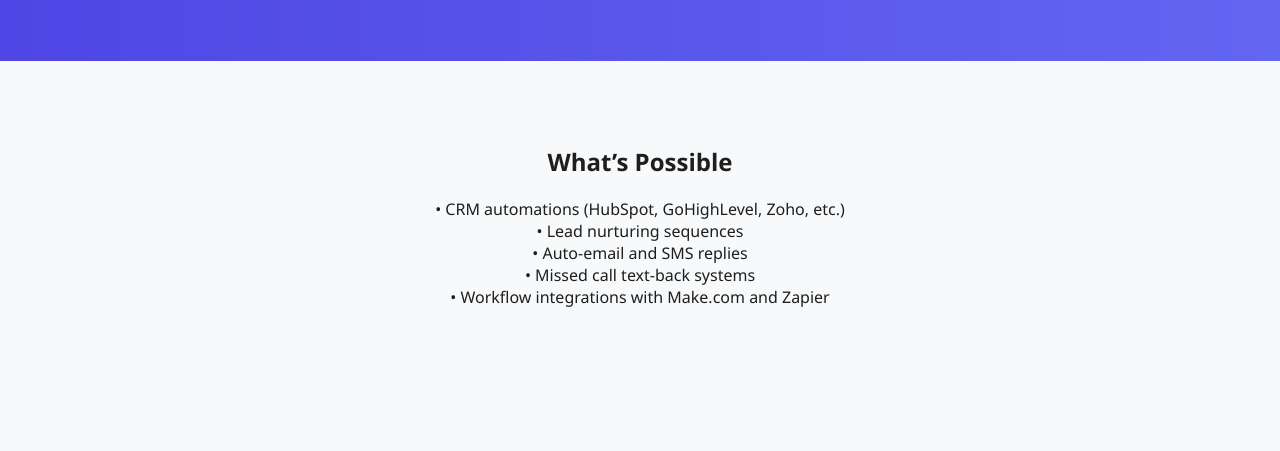
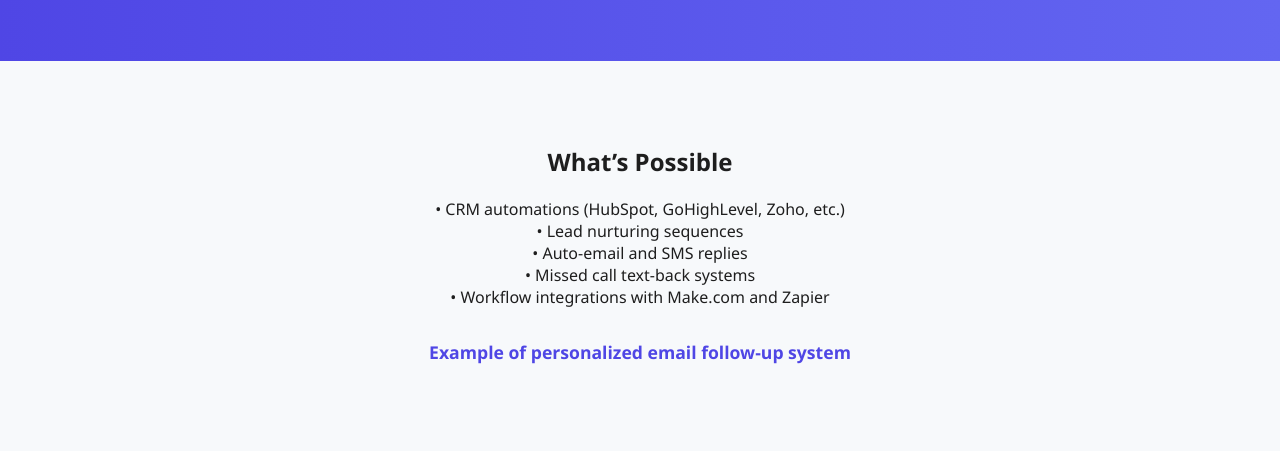
Before and after one commit to anton-kva/anontest, a plain HTML site: page customautomations.html in a window 1280 px wide. Shown: the part 349-800 px from the top of the page. Drawn offline with Linux system fonts and the light colour scheme.

Commit message:
Update customautomations.html

```diff
--- a/customautomations.html
+++ b/customautomations.html
@@ -61,6 +61,18 @@
       padding: 2rem;
       margin-top: 4rem;
     }
+    .video-link {
+      margin-top: 2rem;
+      font-size: 1.1rem;
+    }
+    .video-link a {
+      color: #4f46e5;
+      text-decoration: none;
+      font-weight: bold;
+    }
+    .video-link a:hover {
+      text-decoration: underline;
+    }
   </style>
 </head>
 <body>
@@ -82,6 +94,10 @@
   <section class="section" id="features">
     <h2>What’s Possible</h2>
     <p>• CRM automations (HubSpot, GoHighLevel, Zoho, etc.)<br>• Lead nurturing sequences<br>• Auto-email and SMS replies<br>• Missed call text-back systems<br>• Workflow integrations with Make.com and Zapier</p>
+
+    <div class="video-link">
+      <p><a href="https://www.youtube.com/watch?v=EXAMPLE_VIDEO_ID" target="_blank" rel="noopener noreferrer">Example of personalized email follow-up system</a></p>
+    </div>
   </section>
 
   <section class="section" id="contact">
```
